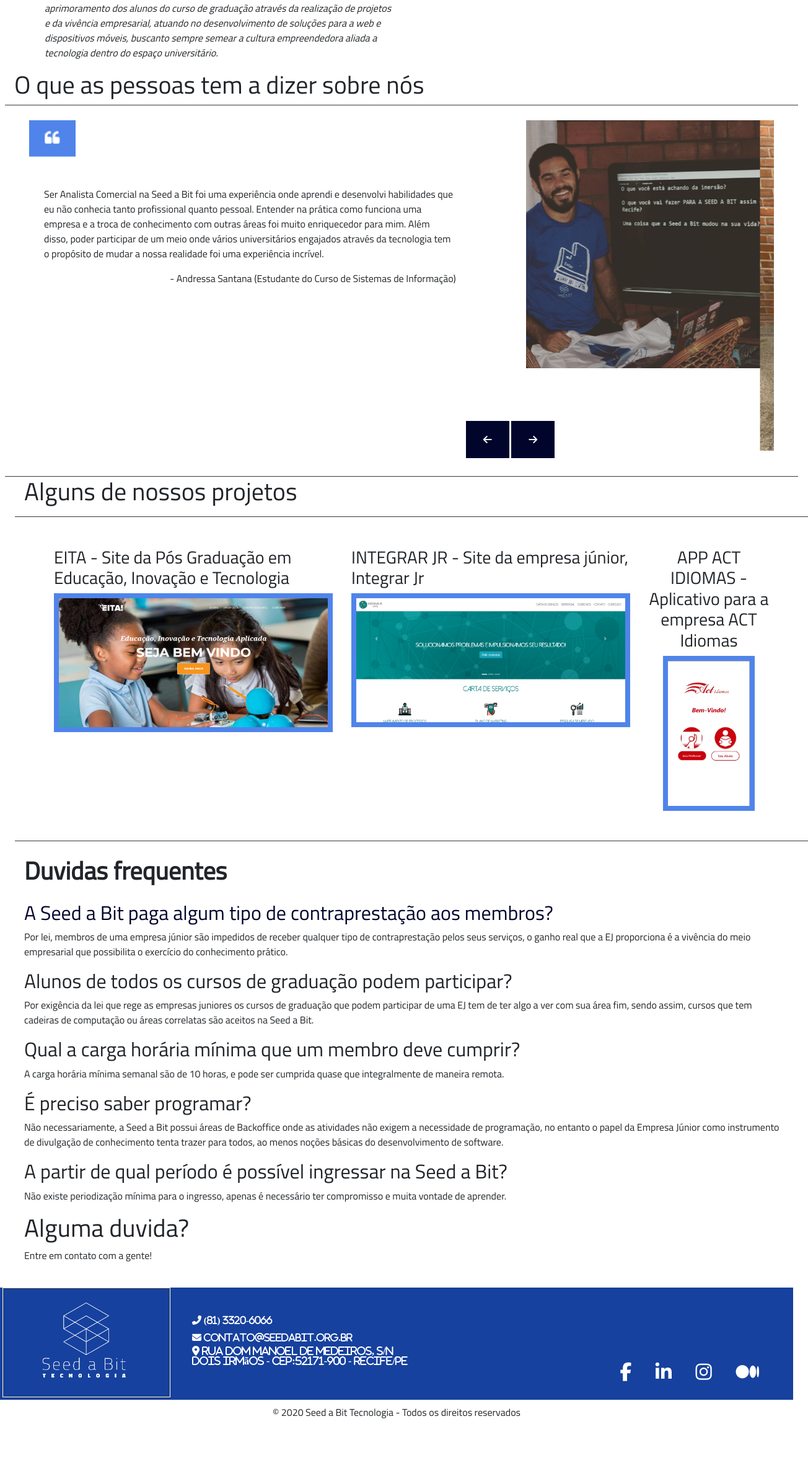
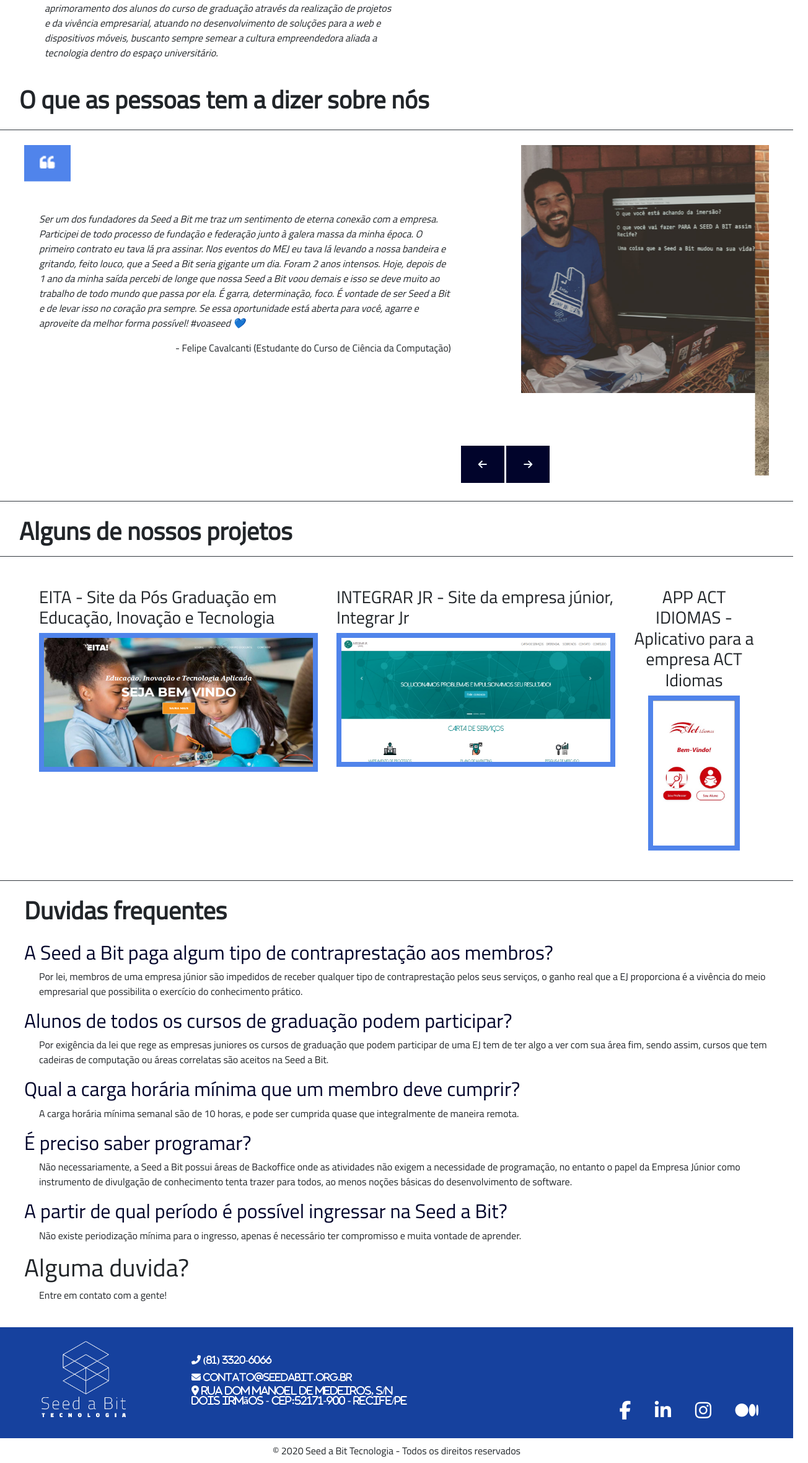
Before and after one commit to engcrisoliveira/site-ps, a plain HTML site: page src/index.html in a window 1280 px wide. Shown: the part 863-3223 px from the top of the page at 62% size, 1304 px wide, since content can reach past the window. Before the commit the page ends 3161 px from the top, so only its background shows below. Drawn offline with nearby package versions, Linux system fonts and the light colour scheme.

Commit message:
modificacao js pt1

```diff
--- a/src/index.html
+++ b/src/index.html
@@ -100,27 +100,26 @@
 
 <!-- o quem tem a dizer-->
 
-<div class="container-fluid ml-2">
+<div class="container-fluid">
 
-  <h1>O que as pessoas tem a dizer sobre nós</h1>
+  <h1 class="mt-4 ml-3 mb-4 font-weight-bold">O que as pessoas tem a dizer sobre nós</h1>
 
   <div class="row p-4 border-top border-bottom border-dark" style="min-height: 600px;">
 
     <div class="col-md-7 ">
       <img src="../assets/rel-icon.png" style="max-width: 75px;">
-      <p id="falas" class="ml-4 mt-5">
+      <p id="falas" class="ml-4 mt-5 font-italic">
       </p>
       <p id="ass"class="float-right"></p>
     </div>
     <div class="col-md-5 ">
 
 
-    <div id="carouselExampleControls"  class=" min-vw carousel slide " data-ride="carousel">
+    <div id="carouselExampleControls" class="min-vw carousel slide" data-ride="carousel">
 
-      <div class="tam carousel-inner">
-        <div class="carousel-item active">
+      <div class="tam carousel-inner" >
+        <div class="carousel-item active" >
           <img class="d-block w-100" src="../assets/Felipe.jpeg" alt="First slide">
-
         </div>
         <div class="carousel-item" >
           <img class="d-block w-100" src="../assets/Andressa.jpeg" alt="Second slide">
@@ -133,13 +132,13 @@
 
       </div>
 
-      <div class="posbutton ">
+      <div class="posbutton " >
 
-        <button href="#carouselExampleControls" data-slide="prev" onclick="myFunction('esquerda')" >
+        <button href="#carouselExampleControls" id="bt1" >
            <i class="fas fa-arrow-left" style="color: aliceblue;"></i>
         </button>
 
-        <button href="#carouselExampleControls" data-slide="next" onclick="myFunction('direita')">
+        <button href="#carouselExampleControls" id="bt2" >
           <i class="fas fa-arrow-right" style="color: aliceblue;"></i>
         </button>
 
@@ -152,8 +151,8 @@
 </div>
 
   <!--Alguns de nossos projetos-->
-  <div class="container-fluid ml-4">
-    <h1>Alguns de nossos projetos</h1>
+  <div class="container-fluid mt-4">
+    <h1 class="pl-3 font-weight-bold"> Alguns de nossos projetos</h1>
     <div class="row mt-3 p-5 border-top border-bottom border-dark">
       <div class="col-sm ">
 
@@ -179,36 +178,35 @@
     </div>
   </div>
 
-
    <!--Duvidas frequentes-->
 
    <div class="container-fluid">
      <div class="mt-4 pl-4 ">
       <h1 class="mb-4"><b>Duvidas frequentes</b></h1>
       <h2 class="colorText">A Seed a Bit paga algum tipo de contraprestação aos membros?</h2>
-      <p>
+      <p class="ml-4">
         Por lei, membros de uma empresa júnior são impedidos de receber qualquer
         tipo de contraprestação pelos seus serviços, o ganho real que a EJ
         proporciona é a vivência do meio empresarial que possibilita o exercício
          do conhecimento prático.
       </p>
 
-      <h2>Alunos de todos os cursos de graduação podem participar?</h2>
-      <p>
+      <h2 class="colorText">Alunos de todos os cursos de graduação podem participar?</h2>
+      <p class="ml-4">
         Por exigência da lei que rege as empresas juniores os cursos de
         graduação que podem participar de uma EJ tem de ter algo a ver
         com sua área fim, sendo assim, cursos que tem cadeiras de computação
         ou áreas correlatas são aceitos na Seed a Bit.
       </p>
 
-      <h2>Qual a carga horária mínima que um membro deve cumprir?</h2>
-      <p>
+      <h2 class="colorText">Qual a carga horária mínima que um membro deve cumprir?</h2>
+      <p class="ml-4">
         A carga horária mínima semanal são de 10 horas, e pode ser cumprida
         quase que integralmente de maneira remota.
       </p>
 
-      <h2>É preciso saber programar?</h2>
-      <p>
+      <h2 class="colorText">É preciso saber programar?</h2>
+      <p class="ml-4">
         Não necessariamente, a Seed a Bit possui áreas de Backoffice
         onde as atividades não exigem a necessidade de programação, no
         entanto o papel da Empresa Júnior como instrumento de divulgação
@@ -216,11 +214,11 @@
         do desenvolvimento de software.
       </p>
 
-      <h2>A partir de qual período é possível ingressar na Seed a Bit?</h2>
-      <p>Não existe periodização mínima para o ingresso, apenas é necessário ter compromisso e muita vontade de aprender.</p>
+      <h2 class="colorText">A partir de qual período é possível ingressar na Seed a Bit?</h2>
+      <p class="ml-4">Não existe periodização mínima para o ingresso, apenas é necessário ter compromisso e muita vontade de aprender.</p>
 
       <h1>Alguma duvida?</h1>
-      <p>Entre em contato com a gente!</p>
+      <p class="ml-4">Entre em contato com a gente!</p>
 
 
      </div>
@@ -236,8 +234,8 @@
 
     <div class="row">
 
-      <div class="col-md-2.5 mt-md-0 m-1 text-center border border-white">
-        <img class="bg border border-dark" src="../assets/logo-branco-footer.png">
+      <div class="col-md-2.5 mt-md-0 m-1 text-center">
+        <img class="bg" src="../assets/logo-branco-footer.png">
       </div>
 
 
--- a/src/script.js
+++ b/src/script.js
@@ -1,9 +1,3 @@
-
-
-
-$('#carouselExampleControls').on('slide.bs.carousel', function () {
-  myFunction('direita');
-})
 
 var relato = [
   {
@@ -22,31 +16,27 @@ var relato = [
 
 ]
 
+$(document).ready(function(){
+  $("#carouselExampleControls").carousel('cycle');
+  inicial();
+})
 
-var arrow = 0;
+function inicial(){
+  document.getElementById('falas').innerHTML = relato[0].texto;
+  document.getElementById('ass').innerHTML = relato[0].ass;
+}
 
 
-function myFunction(refer){
 
+$('#carouselExampleControls').on('slid.bs.carousel', function (event) {
+  console.log(event.from);
+  document.getElementById('falas').innerHTML = relato[event.from].texto;
+  document.getElementById('ass').innerHTML = relato[event.from].ass;
+})
 
-  if(refer=='direita'){
-    if(arrow==relato.length-1){
-      arrow = '0';
-    }else{
-      arrow++;
-    }
-
-    document.getElementById('falas').innerHTML = relato[arrow].texto;
-    document.getElementById('ass').innerHTML = relato[arrow].ass;
-  }
-  if(refer=='esquerda'){
-    if(arrow==0){
-      arrow = relato.length-1;
-    }else{
-      arrow--;
-    }
-
-    document.getElementById('falas').innerHTML = relato[arrow].texto;
-    document.getElementById('ass').innerHTML = relato[arrow].ass;
-  }
-}
+$("#bt1").click(function(){
+  $("#carouselExampleControls").carousel("prev");
+});
+$("#bt2").click(function(){
+  $("#carouselExampleControls").carousel("next");
+});
```
